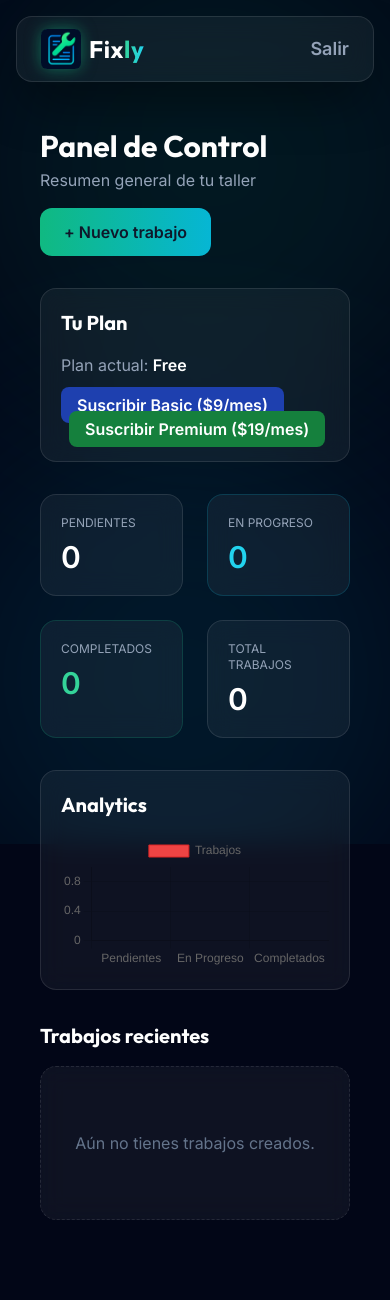
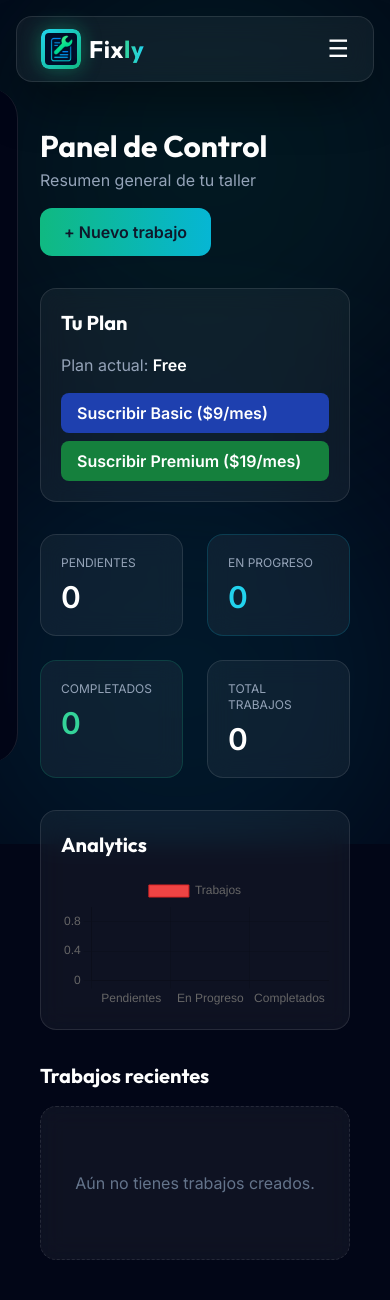
Before and after one commit to jhon-henao13/Fixly, a Flask app: page /dashboard in a window 390 px wide. Shown: the top 1300 px of the page. Run offline with Flask 3, Linux system fonts and the light colour scheme; the visitor is signed in with stand-in values (Sample User, id 1); data that the repository does not hold is empty; some libraries are stand-ins or nearby versions.

Commit message:
Varios ajustes en dashboard, responsive, menu, sidebar y planes

```diff
--- a/templates/base.html
+++ b/templates/base.html
@@ -58,20 +58,29 @@
   <div class="max-w-6xl mx-auto backdrop-blur-md bg-white/5 border border-white/10 rounded-2xl shadow-2xl shadow-black/50 px-6 py-3 flex justify-between items-center transition-all hover:bg-white/10">
 
     <a href="/" class="flex items-center gap-2 group">
-       <div class="w-10 h-10 rounded-lg bg-gradient-to-br from-cyan-400 to-emerald-500 flex items-center justify-center text-slate-900 font-bold text-lg shadow-[0_0_15px_rgba(16,185,129,0.5)] group-hover:shadow-[0_0_25px_rgba(16,185,129,0.8)] transition duration-300">
-         <img src="{{ url_for('static', filename='img/icon.png') }}" alt="Fixly Logo" class="w-full h-full object-cover rounded-md">
 
+       <div class="w-10 h-10 rounded-lg overflow-hidden shadow-[0_0_20px_rgba(16,185,129,0.45)] group-hover:shadow-[0_0_30px_rgba(16,185,129,0.7)] transition">
+          <img src="{{ url_for('static', filename='img/icon.png') }}" alt="Fixly" class="w-full h-full object-contain p-1 bg-gradient-to-br from-cyan-400 to-emerald-500 rounded-lg">
+        </div>
 
-       </div>
        <span class="text-2xl font-heading font-bold text-white tracking-wide">
          Fix<span class="text-transparent bg-clip-text bg-gradient-to-r from-emerald-400 to-cyan-400">ly</span>
        </span>
     </a>
 
+    <!-- BOTÓN MENÚ MÓVIL -->
+    <button id="mobileMenuBtn"
+        class="md:hidden text-white text-2xl focus:outline-none hover:text-emerald-400 transition ml-auto">
+      ☰
+    </button>
+
+
+
     <div class="flex items-center gap-6 font-medium text-sm">
       {% if current_user.is_authenticated %}
-        <a href="/dashboard" class="hidden md:block hover:text-white transition relative after:content-[''] after:absolute after:-bottom-1 after:left-0 after:w-0 after:h-0.5 after:bg-emerald-400 after:transition-all hover:after:w-full">Dashboard</a>
-        <a href="/logout" class="text-slate-400 hover:text-red-400 transition">Salir</a>
+        <a href="/dashboard" class="hidden md:block hover:text-white transition">Dashboard</a>
+        <a href="/logout" class="hidden md:block text-slate-400 hover:text-red-400 transition">Salir</a>
+
       {% else %}
         <a href="/login" class="hidden md:block hover:text-white transition">Ingresa</a>
         <a href="/register"
@@ -88,5 +97,8 @@
   {% block content %}{% endblock %}
 </main>
 
+
+
+
 </body>
 </html>
--- a/templates/dashboard.html
+++ b/templates/dashboard.html
@@ -1,17 +1,16 @@
 {% extends "base.html" %}
 {% block content %}
 
-<div class="flex gap-6 flex-col md:flex-row">
+<div class="flex gap-2 flex-col md:flex-row">
 
   <!-- ================= SIDEBAR ================= -->
-  <aside class="hidden md:flex w-64 flex-col justify-between glass border border-white/10 rounded-3xl p-6 transition-all duration-300 ease-in-out">
+<!-- ================= SIDEBAR ================= -->
+  <aside id="sidebar"
+    class="md:relative transform -translate-x-full transition-all duration-300 w-64 h-full z-50 bg-[#020617]/95 backdrop-blur-xl border-r border-white/10 md:translate-x-0">
 
     <!-- Logo -->
     <div>
       <div class="flex items-center gap-3 mb-4">
-        <!-- <div class="w-10 h-10 rounded-xl bg-gradient-to-br from-emerald-400 to-cyan-400 flex items-center justify-center text-slate-900 font-bold">
-          F
-        </div> -->
         <span class="text-xl text-center font-heading font-bold text-white">{{ current_user.workshop.name }}</span>
       </div>
 
@@ -39,6 +38,18 @@
            class="flex items-center gap-3 px-4 py-2 rounded-xl text-slate-400 hover:bg-white/5 hover:text-white transition">
           ⚙️ Configuración
         </a>
+
+        <!-- Nueva sección para Dashboard y Salir -->
+        {% if current_user.is_authenticated %}
+          <a href="/dashboard"
+             class="flex items-center gap-3 px-4 py-2 rounded-xl bg-emerald-500/10 text-emerald-400 font-semibold transition-all duration-200 ease-in-out hover:text-white">
+            📊 Dashboard
+          </a>
+          <a href="/logout"
+             class="flex items-center gap-3 px-4 py-2 rounded-xl text-slate-400 hover:bg-white/5 hover:text-white transition">
+            🚪 Salir
+          </a>
+        {% endif %}
       </nav>
     </div>
 
@@ -49,6 +60,12 @@
       <a href="/forgot_password" class="text-sm text-emerald-400 hover:text-emerald-600">Actualizar contraseña</a>
     </div>
   </aside>
+
+
+  <!-- FONDO OSCURECIDO PARA MÓVIL -->
+    <div id="sidebarOverlay"
+     class="hidden fixed inset-0 bg-black/60 backdrop-blur-sm z-40 md:hidden"></div>
+
 
   <!-- ================= MAIN ================= -->
   <main class="flex-1 space-y-8 px-4 md:px-6">
@@ -75,9 +92,9 @@
       <h2 class="text-xl font-heading font-bold text-white mb-4">Tu Plan</h2>
       <p class="text-slate-400">Plan actual: <strong class="text-white">{{ current_user.workshop.subscription.plan if current_user.workshop.subscription else 'Free' }}</strong></p>
       {% if not current_user.workshop.subscription or current_user.workshop.subscription.plan == 'free' %}
-        <div class="mt-4 space-x-2">
+        <div id="planes" class="mt-4 space-x-2 mt-2 flex gap-2">
           <a href="/subscribe/basic" class="px-4 py-2 bg-blue-800 text-white rounded-lg font-bold transition-all duration-200 ease-in-out hover:bg-blue-700">Suscribir Basic ($9/mes)</a>
-          <a href="/subscribe/premium" class="px-4 py-2 bg-green-700 text-white rounded-lg font-bold transition-all duration-200 ease-in-out hover:bg-green-600">Suscribir Premium ($19/mes)</a>
+          <a id="planes-b" href="/subscribe/premium" class="px-4 py-2 bg-green-700 text-white rounded-lg font-bold transition-all duration-200 ease-in-out hover:bg-green-600">Suscribir Premium ($19/mes)</a>
         </div>
       {% endif %}
     </section>
@@ -186,4 +203,61 @@
   });
 </script>
 
+<script>
+  const btn = document.getElementById("mobileMenuBtn");
+  const sidebar = document.getElementById("sidebar");
+  const overlay = document.getElementById("sidebarOverlay");
+
+  // Toggle menú
+  btn.addEventListener("click", () => {
+    if (sidebar.classList.contains("-translate-x-full")) {
+      sidebar.classList.remove("-translate-x-full");
+      overlay.classList.remove("hidden");
+    } else {
+      sidebar.classList.add("-translate-x-full");
+      overlay.classList.add("hidden");
+    }
+  });
+
+  // Cerrar al tocar afuera
+  overlay.addEventListener("click", () => {
+    sidebar.classList.add("-translate-x-full");
+    overlay.classList.add("hidden");
+  });
+</script>
+
+
+<style>
+
+  #sidebar {
+    padding: 20px;
+    border-radius: 30px;
+    height: 80vh;
+  }
+
+  @media (max-width: 768px) {
+    #sidebar {
+      position: fixed;
+      top: 0;
+      left: 0;
+      margin: 88px 18px;
+      padding: 20px;
+      border-radius: 30px;
+      height: 80vh;
+    }
+  }
+
+  @media (max-width: 508px) {
+  #planes {
+    flex-direction: column;
+  }
+
+  #planes-b {
+    margin: 0;
+  }
+
+  }
+</style>
+
+
 {% endblock %}
```
